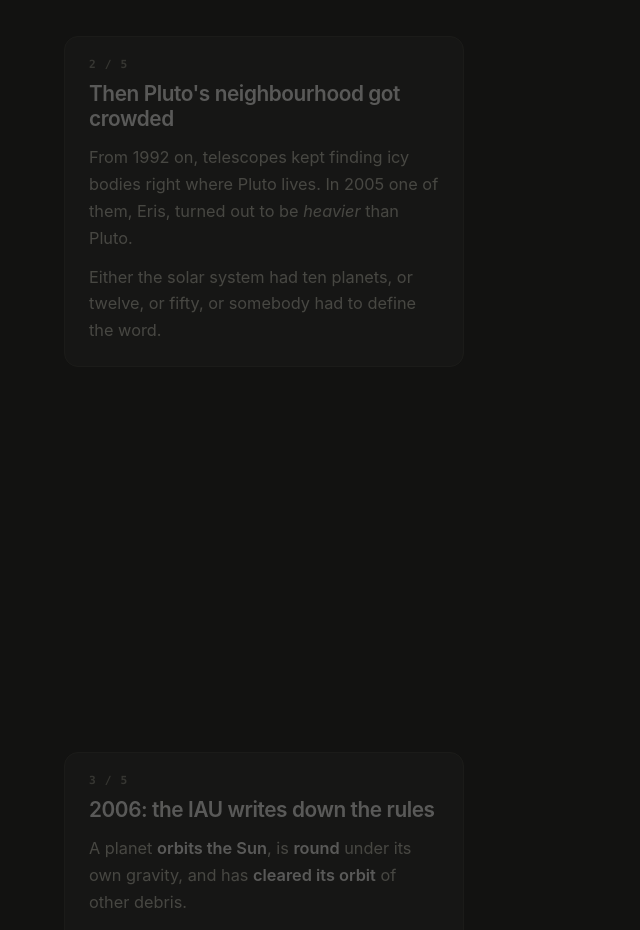
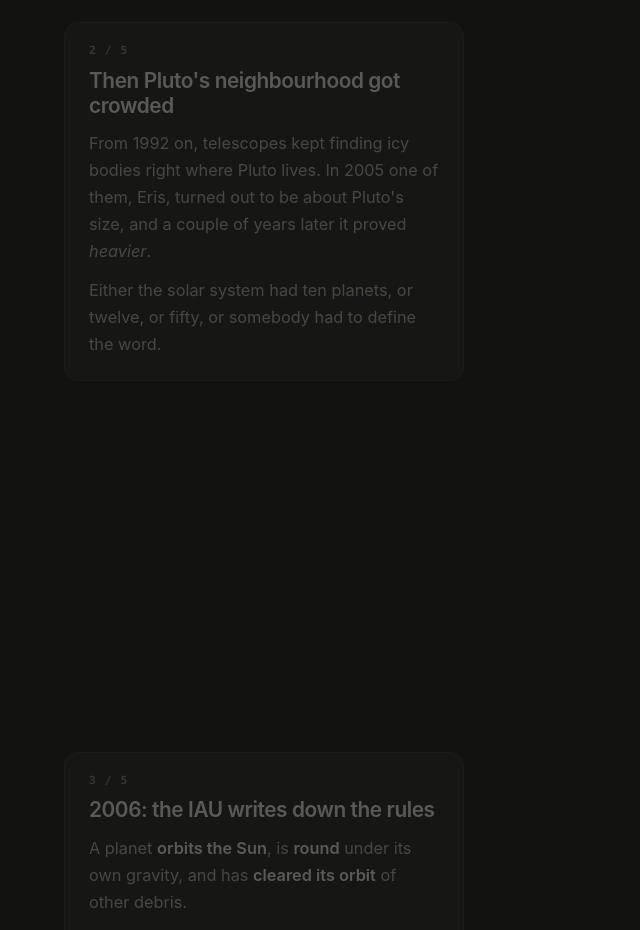
Before and after one commit to dwang022/cs1710-planet-nine, a website built with Vite: page index.html in a window 1280 px wide. Shown: the part 2200-3130 px from the top of the page, without its empty margins (0-640 px from the left). Built offline with nearby package versions, Linux system fonts and the light colour scheme.

Commit message:
Tighten the Eris claim in the recount
Eris was found in 2005; its mass was measured in 2007.

Co-Authored-By: Claude Fable 5.1 <noreply@anthropic.com>

```diff
--- a/index.html
+++ b/index.html
@@ -86,7 +86,8 @@
           <div class="step-n">2 / 5</div>
           <h3>Then Pluto's neighbourhood got crowded</h3>
           <p>From 1992 on, telescopes kept finding icy bodies right where Pluto lives.
-          In 2005 one of them, Eris, turned out to be <em>heavier</em> than Pluto.</p>
+          In 2005 one of them, Eris, turned out to be about Pluto's size, and a couple
+          of years later it proved <em>heavier</em>.</p>
           <p>Either the solar system had ten planets, or twelve, or fifty, or somebody
           had to define the word.</p>
         </div></div>
```
